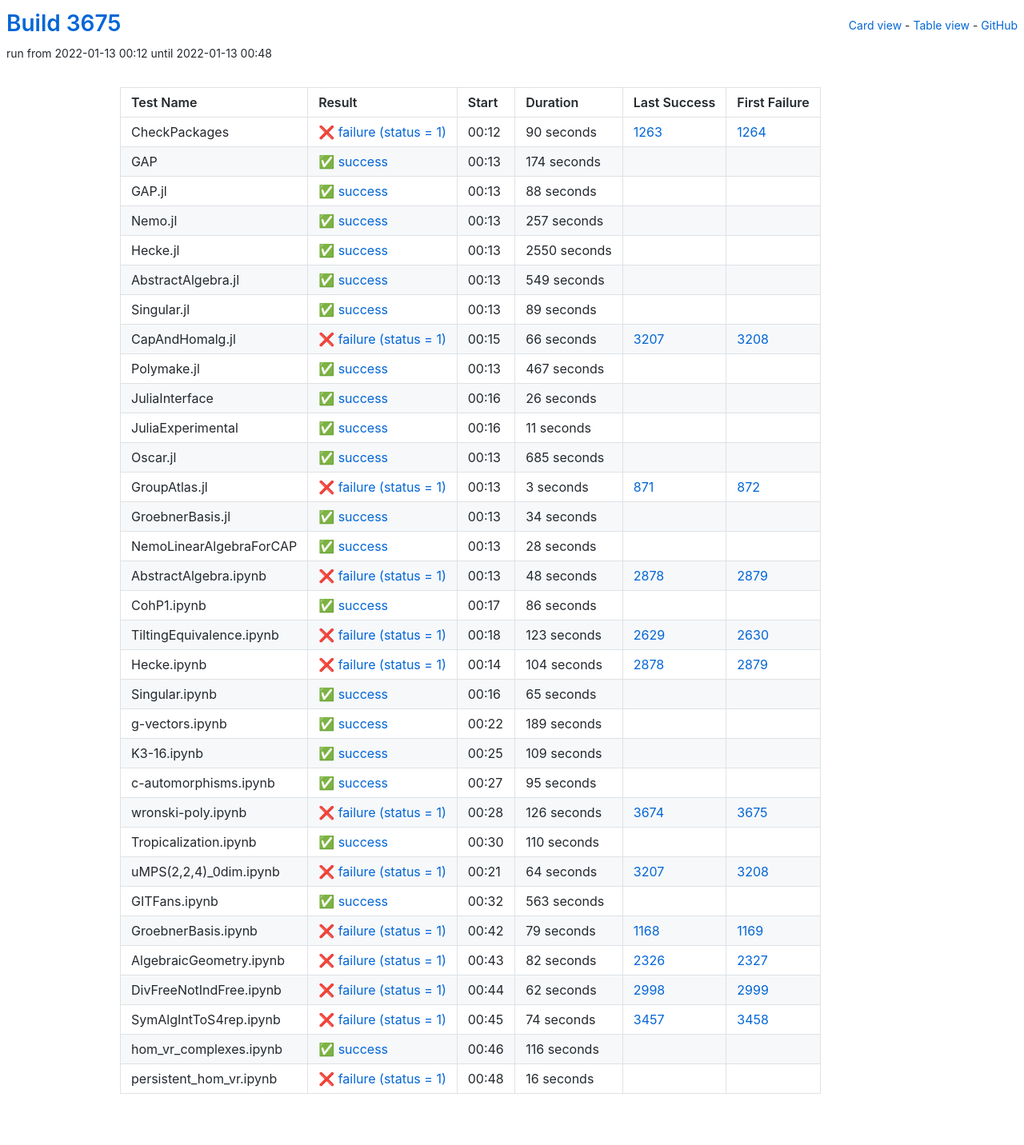
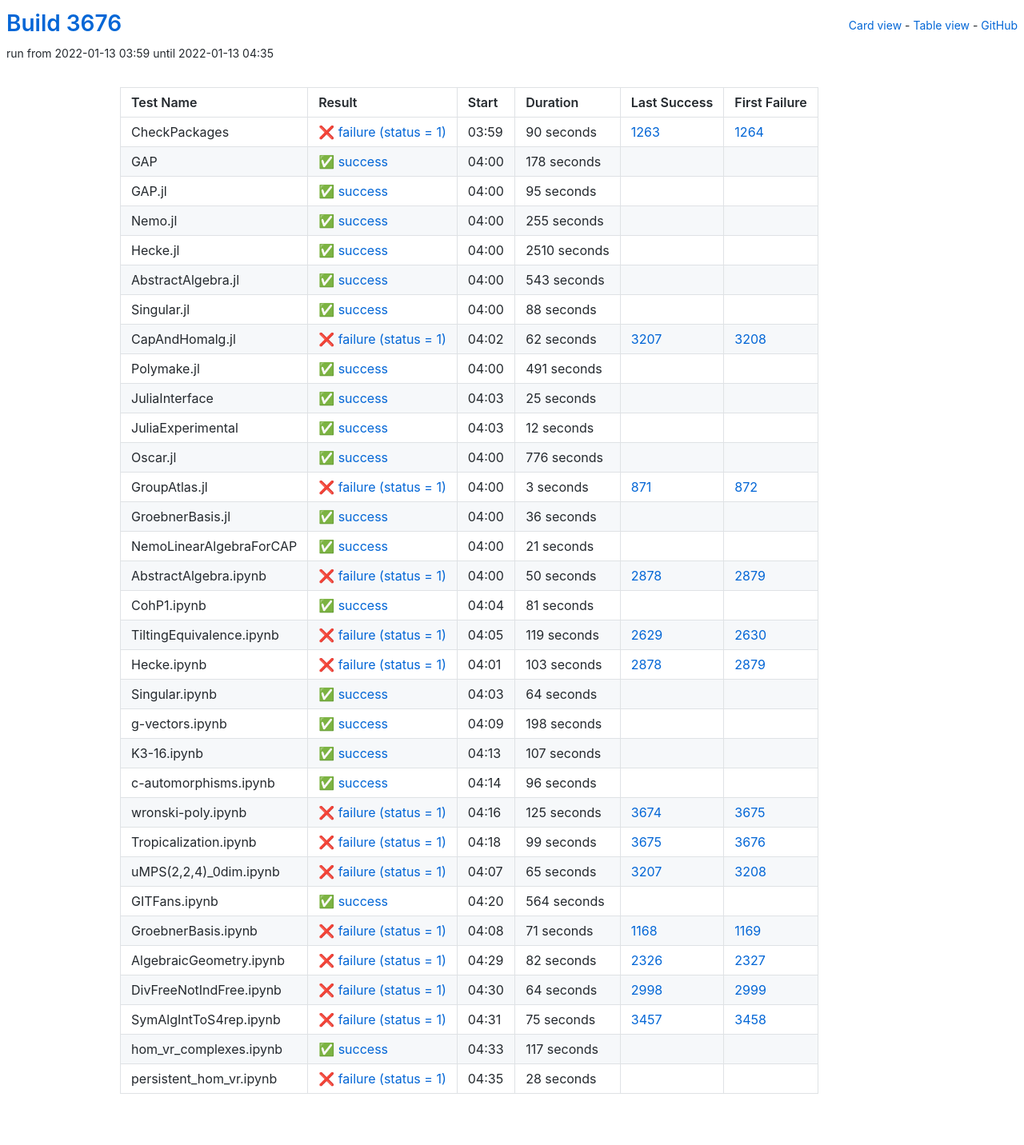
Before and after one commit to oscar-system/oscar-ci-status-stable, a Jekyll site: the page built from table.html, in a window 1280 px wide. Shown: the whole page at 80% size. Built offline with Jekyll 4.4.1, drawn with Linux system fonts in a browser that asks for light colours.

Commit message:
Build #3676

```diff
--- a/_data/ci.yml
+++ b/_data/ci.yml
@@ -1,6 +1,6 @@
 ---
-build: 3675
-build_url: https://oscarci.mathematik.uni-kl.de/job/oscar-stable/3675/
+build: 3676
+build_url: https://oscarci.mathematik.uni-kl.de/job/oscar-stable/3676/
 job: oscar-stable
 organization: oscar-system
 repo: oscar-ci-status-stable
@@ -8,8 +8,8 @@ repourl: https://github.com/oscar-system/oscar-ci-status-stable
 tests:
 - name: CheckPackages
   id: checkpackages
-  log: https://oscarci.mathematik.uni-kl.de/job/oscar-stable/3675/artifact/logs/build-3675/CheckPackages.log
-  start: 2022-01-13 00:12
+  log: https://oscarci.mathematik.uni-kl.de/job/oscar-stable/3676/artifact/logs/build-3676/CheckPackages.log
+  start: 2022-01-13 03:59
   success: false
   exitcode: 1
   status: failure
@@ -20,20 +20,68 @@ tests:
   first_failure_url: https://oscarci.mathematik.uni-kl.de/job/oscar-stable/1264/
 - name: GAP
   id: gap
-  log: https://oscarci.mathematik.uni-kl.de/job/oscar-stable/3675/artifact/logs/build-3675/GAP.log
-  start: 2022-01-13 00:13
+  log: https://oscarci.mathematik.uni-kl.de/job/oscar-stable/3676/artifact/logs/build-3676/GAP.log
+  start: 2022-01-13 04:00
   success: true
   exitcode: 0
   status: success
-  duration: 174
+  duration: 178
   last_success: false
   last_success_url:
   first_failure: false
   first_failure_url:
 - name: GAP.jl
   id: gap-jl
-  log: https://oscarci.mathematik.uni-kl.de/job/oscar-stable/3675/artifact/logs/build-3675/GAP.jl.log
-  start: 2022-01-13 00:13
+  log: https://oscarci.mathematik.uni-kl.de/job/oscar-stable/3676/artifact/logs/build-3676/GAP.jl.log
+  start: 2022-01-13 04:00
+  success: true
+  exitcode: 0
+  status: success
+  duration: 95
+  last_success: false
+  last_success_url:
+  first_failure: false
+  first_failure_url:
+- name: Nemo.jl
+  id: nemo-jl
+  log: https://oscarci.mathematik.uni-kl.de/job/oscar-stable/3676/artifact/logs/build-3676/Nemo.jl.log
+  start: 2022-01-13 04:00
+  success: true
+  exitcode: 0
+  status: success
+  duration: 255
+  last_success: false
+  last_success_url:
+  first_failure: false
+  first_failure_url:
+- name: Hecke.jl
+  id: hecke-jl
+  log: https://oscarci.mathematik.uni-kl.de/job/oscar-stable/3676/artifact/logs/build-3676/Hecke.jl.log
+  start: 2022-01-13 04:00
+  success: true
+  exitcode: 0
+  status: success
+  duration: 2510
+  last_success: false
+  last_success_url:
+  first_failure: false
+  first_failure_url:
+- name: AbstractAlgebra.jl
+  id: abstractalgebra-jl
+  log: https://oscarci.mathematik.uni-kl.de/job/oscar-stable/3676/artifact/logs/build-3676/AbstractAlgebra.jl.log
+  start: 2022-01-13 04:00
+  success: true
+  exitcode: 0
+  status: success
+  duration: 543
+  last_success: false
+  last_success_url:
+  first_failure: false
+  first_failure_url:
+- name: Singular.jl
+  id: singular-jl
+  log: https://oscarci.mathematik.uni-kl.de/job/oscar-stable/3676/artifact/logs/build-3676/Singular.jl.log
+  start: 2022-01-13 04:00
   success: true
   exitcode: 0
   status: success
@@ -42,118 +90,70 @@ tests:
   last_success_url:
   first_failure: false
   first_failure_url:
-- name: Nemo.jl
-  id: nemo-jl
-  log: https://oscarci.mathematik.uni-kl.de/job/oscar-stable/3675/artifact/logs/build-3675/Nemo.jl.log
-  start: 2022-01-13 00:13
-  success: true
-  exitcode: 0
-  status: success
-  duration: 257
-  last_success: false
-  last_success_url:
-  first_failure: false
-  first_failure_url:
-- name: Hecke.jl
-  id: hecke-jl
-  log: https://oscarci.mathematik.uni-kl.de/job/oscar-stable/3675/artifact/logs/build-3675/Hecke.jl.log
-  start: 2022-01-13 00:13
-  success: true
-  exitcode: 0
-  status: success
-  duration: 2550
-  last_success: false
-  last_success_url:
-  first_failure: false
-  first_failure_url:
-- name: AbstractAlgebra.jl
-  id: abstractalgebra-jl
-  log: https://oscarci.mathematik.uni-kl.de/job/oscar-stable/3675/artifact/logs/build-3675/AbstractAlgebra.jl.log
-  start: 2022-01-13 00:13
-  success: true
-  exitcode: 0
-  status: success
-  duration: 549
-  last_success: false
-  last_success_url:
-  first_failure: false
-  first_failure_url:
-- name: Singular.jl
-  id: singular-jl
-  log: https://oscarci.mathematik.uni-kl.de/job/oscar-stable/3675/artifact/logs/build-3675/Singular.jl.log
-  start: 2022-01-13 00:13
-  success: true
-  exitcode: 0
-  status: success
-  duration: 89
-  last_success: false
-  last_success_url:
-  first_failure: false
-  first_failure_url:
 - name: CapAndHomalg.jl
   id: capandhomalg-jl
-  log: https://oscarci.mathematik.uni-kl.de/job/oscar-stable/3675/artifact/logs/build-3675/CapAndHomalg.jl.log
-  start: 2022-01-13 00:15
+  log: https://oscarci.mathematik.uni-kl.de/job/oscar-stable/3676/artifact/logs/build-3676/CapAndHomalg.jl.log
+  start: 2022-01-13 04:02
   success: false
   exitcode: 1
   status: failure
-  duration: 66
+  duration: 62
   last_success: 3207
   last_success_url: https://oscarci.mathematik.uni-kl.de/job/oscar-stable/3207/
   first_failure: 3208
   first_failure_url: https://oscarci.mathematik.uni-kl.de/job/oscar-stable/3208/
 - name: Polymake.jl
   id: polymake-jl
-  log: https://oscarci.mathematik.uni-kl.de/job/oscar-stable/3675/artifact/logs/build-3675/Polymake.jl.log
-  start: 2022-01-13 00:13
+  log: https://oscarci.mathematik.uni-kl.de/job/oscar-stable/3676/artifact/logs/build-3676/Polymake.jl.log
+  start: 2022-01-13 04:00
   success: true
   exitcode: 0
   status: success
-  duration: 467
+  duration: 491
   last_success: false
   last_success_url:
   first_failure: false
   first_failure_url:
 - name: JuliaInterface
   id: juliainterface
-  log: https://oscarci.mathematik.uni-kl.de/job/oscar-stable/3675/artifact/logs/build-3675/JuliaInterface.log
-  start: 2022-01-13 00:16
+  log: https://oscarci.mathematik.uni-kl.de/job/oscar-stable/3676/artifact/logs/build-3676/JuliaInterface.log
+  start: 2022-01-13 04:03
   success: true
   exitcode: 0
   status: success
-  duration: 26
+  duration: 25
   last_success: false
   last_success_url:
   first_failure: false
   first_failure_url:
 - name: JuliaExperimental
   id: juliaexperimental
-  log: https://oscarci.mathematik.uni-kl.de/job/oscar-stable/3675/artifact/logs/build-3675/JuliaExperimental.log
-  start: 2022-01-13 00:16
+  log: https://oscarci.mathematik.uni-kl.de/job/oscar-stable/3676/artifact/logs/build-3676/JuliaExperimental.log
+  start: 2022-01-13 04:03
   success: true
   exitcode: 0
   status: success
-  duration: 11
+  duration: 12
   last_success: false
   last_success_url:
   first_failure: false
   first_failure_url:
 - name: Oscar.jl
   id: oscar-jl
-  log: https://oscarci.mathematik.uni-kl.de/job/oscar-stable/3675/artifact/logs/build-3675/Oscar.jl.log
-  start: 2022-01-13 00:13
+  log: https://oscarci.mathematik.uni-kl.de/job/oscar-stable/3676/artifact/logs/build-3676/Oscar.jl.log
+  start: 2022-01-13 04:00
   success: true
   exitcode: 0
   status: success
-  duration: 685
+  duration: 776
   last_success: false
   last_success_url:
   first_failure: false
   first_failure_url:
 - name: GroupAtlas.jl
   id: groupatlas-jl
-  log: https://oscarci.mathematik.uni-kl.de/job/oscar-stable/3675/artifact/logs/build-3675/GroupAtlas.jl.log
-  start: 2022-01-13 00:13
+  log: https://oscarci.mathematik.uni-kl.de/job/oscar-stable/3676/artifact/logs/build-3676/GroupAtlas.jl.log
+  start: 2022-01-13 04:00
   success: false
   exitcode: 1
   status: failure
@@ -164,188 +164,188 @@ tests:
   first_failure_url: https://oscarci.mathematik.uni-kl.de/job/oscar-stable/872/
 - name: GroebnerBasis.jl
   id: groebnerbasis-jl
-  log: https://oscarci.mathematik.uni-kl.de/job/oscar-stable/3675/artifact/logs/build-3675/GroebnerBasis.jl.log
-  start: 2022-01-13 00:13
+  log: https://oscarci.mathematik.uni-kl.de/job/oscar-stable/3676/artifact/logs/build-3676/GroebnerBasis.jl.log
+  start: 2022-01-13 04:00
   success: true
   exitcode: 0
   status: success
-  duration: 34
+  duration: 36
   last_success: false
   last_success_url:
   first_failure: false
   first_failure_url:
 - name: NemoLinearAlgebraForCAP
   id: nemolinearalgebraforcap
-  log: https://oscarci.mathematik.uni-kl.de/job/oscar-stable/3675/artifact/logs/build-3675/NemoLinearAlgebraForCAP.log
-  start: 2022-01-13 00:13
+  log: https://oscarci.mathematik.uni-kl.de/job/oscar-stable/3676/artifact/logs/build-3676/NemoLinearAlgebraForCAP.log
+  start: 2022-01-13 04:00
   success: true
   exitcode: 0
   status: success
-  duration: 28
+  duration: 21
   last_success: false
   last_success_url:
   first_failure: false
   first_failure_url:
 - name: AbstractAlgebra.ipynb
   id: abstractalgebra-ipynb
-  log: https://oscarci.mathematik.uni-kl.de/job/oscar-stable/3675/artifact/logs/build-3675/AbstractAlgebra.ipynb.log
-  start: 2022-01-13 00:13
+  log: https://oscarci.mathematik.uni-kl.de/job/oscar-stable/3676/artifact/logs/build-3676/AbstractAlgebra.ipynb.log
+  start: 2022-01-13 04:00
   success: false
   exitcode: 1
   status: failure
-  duration: 48
+  duration: 50
   last_success: 2878
   last_success_url: https://oscarci.mathematik.uni-kl.de/job/oscar-stable/2878/
   first_failure: 2879
   first_failure_url: https://oscarci.mathematik.uni-kl.de/job/oscar-stable/2879/
 - name: CohP1.ipynb
   id: cohp1-ipynb
-  log: https://oscarci.mathematik.uni-kl.de/job/oscar-stable/3675/artifact/logs/build-3675/CohP1.ipynb.log
-  start: 2022-01-13 00:17
+  log: https://oscarci.mathematik.uni-kl.de/job/oscar-stable/3676/artifact/logs/build-3676/CohP1.ipynb.log
+  start: 2022-01-13 04:04
   success: true
   exitcode: 0
   status: success
-  duration: 86
+  duration: 81
   last_success: false
   last_success_url:
   first_failure: false
   first_failure_url:
 - name: TiltingEquivalence.ipynb
   id: tiltingequivalence-ipynb
-  log: https://oscarci.mathematik.uni-kl.de/job/oscar-stable/3675/artifact/logs/build-3675/TiltingEquivalence.ipynb.log
-  start: 2022-01-13 00:18
+  log: https://oscarci.mathematik.uni-kl.de/job/oscar-stable/3676/artifact/logs/build-3676/TiltingEquivalence.ipynb.log
+  start: 2022-01-13 04:05
   success: false
   exitcode: 1
   status: failure
-  duration: 123
+  duration: 119
   last_success: 2629
   last_success_url: https://oscarci.mathematik.uni-kl.de/job/oscar-stable/2629/
   first_failure: 2630
   first_failure_url: https://oscarci.mathematik.uni-kl.de/job/oscar-stable/2630/
 - name: Hecke.ipynb
   id: hecke-ipynb
-  log: https://oscarci.mathematik.uni-kl.de/job/oscar-stable/3675/artifact/logs/build-3675/Hecke.ipynb.log
-  start: 2022-01-13 00:14
+  log: https://oscarci.mathematik.uni-kl.de/job/oscar-stable/3676/artifact/logs/build-3676/Hecke.ipynb.log
+  start: 2022-01-13 04:01
   success: false
   exitcode: 1
   status: failure
-  duration: 104
+  duration: 103
   last_success: 2878
   last_success_url: https://oscarci.mathematik.uni-kl.de/job/oscar-stable/2878/
   first_failure: 2879
   first_failure_url: https://oscarci.mathematik.uni-kl.de/job/oscar-stable/2879/
 - name: Singular.ipynb
   id: singular-ipynb
-  log: https://oscarci.mathematik.uni-kl.de/job/oscar-stable/3675/artifact/logs/build-3675/Singular.ipynb.log
-  start: 2022-01-13 00:16
+  log: https://oscarci.mathematik.uni-kl.de/job/oscar-stable/3676/artifact/logs/build-3676/Singular.ipynb.log
+  start: 2022-01-13 04:03
   success: true
   exitcode: 0
   status: success
-  duration: 65
+  duration: 64
   last_success: false
   last_success_url:
   first_failure: false
   first_failure_url:
 - name: g-vectors.ipynb
   id: g-vectors-ipynb
-  log: https://oscarci.mathematik.uni-kl.de/job/oscar-stable/3675/artifact/logs/build-3675/g-vectors.ipynb.log
-  start: 2022-01-13 00:22
+  log: https://oscarci.mathematik.uni-kl.de/job/oscar-stable/3676/artifact/logs/build-3676/g-vectors.ipynb.log
+  start: 2022-01-13 04:09
   success: true
   exitcode: 0
   status: success
-  duration: 189
+  duration: 198
   last_success: false
   last_success_url:
   first_failure: false
   first_failure_url:
 - name: K3-16.ipynb
   id: k3-16-ipynb
-  log: https://oscarci.mathematik.uni-kl.de/job/oscar-stable/3675/artifact/logs/build-3675/K3-16.ipynb.log
-  start: 2022-01-13 00:25
+  log: https://oscarci.mathematik.uni-kl.de/job/oscar-stable/3676/artifact/logs/build-3676/K3-16.ipynb.log
+  start: 2022-01-13 04:13
   success: true
   exitcode: 0
   status: success
-  duration: 109
+  duration: 107
   last_success: false
   last_success_url:
   first_failure: false
   first_failure_url:
 - name: c-automorphisms.ipynb
   id: c-automorphisms-ipynb
-  log: https://oscarci.mathematik.uni-kl.de/job/oscar-stable/3675/artifact/logs/build-3675/c-automorphisms.ipynb.log
-  start: 2022-01-13 00:27
+  log: https://oscarci.mathematik.uni-kl.de/job/oscar-stable/3676/artifact/logs/build-3676/c-automorphisms.ipynb.log
+  start: 2022-01-13 04:14
   success: true
   exitcode: 0
   status: success
-  duration: 95
+  duration: 96
   last_success: false
   last_success_url:
   first_failure: false
   first_failure_url:
 - name: wronski-poly.ipynb
   id: wronski-poly-ipynb
-  log: https://oscarci.mathematik.uni-kl.de/job/oscar-stable/3675/artifact/logs/build-3675/wronski-poly.ipynb.log
-  start: 2022-01-13 00:28
+  log: https://oscarci.mathematik.uni-kl.de/job/oscar-stable/3676/artifact/logs/build-3676/wronski-poly.ipynb.log
+  start: 2022-01-13 04:16
   success: false
   exitcode: 1
   status: failure
-  duration: 126
+  duration: 125
   last_success: 3674
   last_success_url: https://oscarci.mathematik.uni-kl.de/job/oscar-stable/3674/
   first_failure: 3675
   first_failure_url: https://oscarci.mathematik.uni-kl.de/job/oscar-stable/3675/
 - name: Tropicalization.ipynb
   id: tropicalization-ipynb
-  log: https://oscarci.mathematik.uni-kl.de/job/oscar-stable/3675/artifact/logs/build-3675/Tropicalization.ipynb.log
-  start: 2022-01-13 00:30
-  success: true
-  exitcode: 0
-  status: success
-  duration: 110
-  last_success: false
-  last_success_url:
-  first_failure: false
-  first_failure_url:
-- name: uMPS(2,2,4)_0dim.ipynb
-  id: umps-2-2-4-0dim-ipynb
-  log: https://oscarci.mathematik.uni-kl.de/job/oscar-stable/3675/artifact/logs/build-3675/uMPS-2-2-4-_0dim.ipynb.log
-  start: 2022-01-13 00:21
+  log: https://oscarci.mathematik.uni-kl.de/job/oscar-stable/3676/artifact/logs/build-3676/Tropicalization.ipynb.log
+  start: 2022-01-13 04:18
   success: false
   exitcode: 1
   status: failure
-  duration: 64
+  duration: 99
+  last_success: 3675
+  last_success_url: https://oscarci.mathematik.uni-kl.de/job/oscar-stable/3675/
+  first_failure: 3676
+  first_failure_url: https://oscarci.mathematik.uni-kl.de/job/oscar-stable/3676/
+- name: uMPS(2,2,4)_0dim.ipynb
+  id: umps-2-2-4-0dim-ipynb
+  log: https://oscarci.mathematik.uni-kl.de/job/oscar-stable/3676/artifact/logs/build-3676/uMPS-2-2-4-_0dim.ipynb.log
+  start: 2022-01-13 04:07
+  success: false
+  exitcode: 1
+  status: failure
+  duration: 65
   last_success: 3207
   last_success_url: https://oscarci.mathematik.uni-kl.de/job/oscar-stable/3207/
   first_failure: 3208
   first_failure_url: https://oscarci.mathematik.uni-kl.de/job/oscar-stable/3208/
 - name: GITFans.ipynb
   id: gitfans-ipynb
-  log: https://oscarci.mathematik.uni-kl.de/job/oscar-stable/3675/artifact/logs/build-3675/GITFans.ipynb.log
-  start: 2022-01-13 00:32
+  log: https://oscarci.mathematik.uni-kl.de/job/oscar-stable/3676/artifact/logs/build-3676/GITFans.ipynb.log
+  start: 2022-01-13 04:20
   success: true
   exitcode: 0
   status: success
-  duration: 563
+  duration: 564
   last_success: false
   last_success_url:
   first_failure: false
   first_failure_url:
 - name: GroebnerBasis.ipynb
   id: groebnerbasis-ipynb
-  log: https://oscarci.mathematik.uni-kl.de/job/oscar-stable/3675/artifact/logs/build-3675/GroebnerBasis.ipynb.log
-  start: 2022-01-13 00:42
+  log: https://oscarci.mathematik.uni-kl.de/job/oscar-stable/3676/artifact/logs/build-3676/GroebnerBasis.ipynb.log
+  start: 2022-01-13 04:08
   success: false
   exitcode: 1
   status: failure
-  duration: 79
+  duration: 71
   last_success: 1168
   last_success_url: https://oscarci.mathematik.uni-kl.de/job/oscar-stable/1168/
   first_failure: 1169
   first_failure_url: https://oscarci.mathematik.uni-kl.de/job/oscar-stable/1169/
 - name: AlgebraicGeometry.ipynb
   id: algebraicgeometry-ipynb
-  log: https://oscarci.mathematik.uni-kl.de/job/oscar-stable/3675/artifact/logs/build-3675/AlgebraicGeometry.ipynb.log
-  start: 2022-01-13 00:43
+  log: https://oscarci.mathematik.uni-kl.de/job/oscar-stable/3676/artifact/logs/build-3676/AlgebraicGeometry.ipynb.log
+  start: 2022-01-13 04:29
   success: false
   exitcode: 1
   status: failure
@@ -356,48 +356,48 @@ tests:
   first_failure_url: https://oscarci.mathematik.uni-kl.de/job/oscar-stable/2327/
 - name: DivFreeNotIndFree.ipynb
   id: divfreenotindfree-ipynb
-  log: https://oscarci.mathematik.uni-kl.de/job/oscar-stable/3675/artifact/logs/build-3675/DivFreeNotIndFree.ipynb.log
-  start: 2022-01-13 00:44
+  log: https://oscarci.mathematik.uni-kl.de/job/oscar-stable/3676/artifact/logs/build-3676/DivFreeNotIndFree.ipynb.log
+  start: 2022-01-13 04:30
   success: false
   exitcode: 1
   status: failure
-  duration: 62
+  duration: 64
   last_success: 2998
   last_success_url: https://oscarci.mathematik.uni-kl.de/job/oscar-stable/2998/
   first_failure: 2999
   first_failure_url: https://oscarci.mathematik.uni-kl.de/job/oscar-stable/2999/
 - name: SymAlgIntToS4rep.ipynb
   id: symalginttos4rep-ipynb
-  log: https://oscarci.mathematik.uni-kl.de/job/oscar-stable/3675/artifact/logs/build-3675/SymAlgIntToS4rep.ipynb.log
-  start: 2022-01-13 00:45
+  log: https://oscarci.mathematik.uni-kl.de/job/oscar-stable/3676/artifact/logs/build-3676/SymAlgIntToS4rep.ipynb.log
+  start: 2022-01-13 04:31
   success: false
   exitcode: 1
   status: failure
-  duration: 74
+  duration: 75
   last_success: 3457
   last_success_url: https://oscarci.mathematik.uni-kl.de/job/oscar-stable/3457/
   first_failure: 3458
   first_failure_url: https://oscarci.mathematik.uni-kl.de/job/oscar-stable/3458/
 - name: hom_vr_complexes.ipynb
   id: hom-vr-complexes-ipynb
-  log: https://oscarci.mathematik.uni-kl.de/job/oscar-stable/3675/artifact/logs/build-3675/hom_vr_complexes.ipynb.log
-  start: 2022-01-13 00:46
+  log: https://oscarci.mathematik.uni-kl.de/job/oscar-stable/3676/artifact/logs/build-3676/hom_vr_complexes.ipynb.log
+  start: 2022-01-13 04:33
   success: true
   exitcode: 0
   status: success
-  duration: 116
+  duration: 117
   last_success: false
   last_success_url:
   first_failure: false
   first_failure_url:
 - name: persistent_hom_vr.ipynb
   id: persistent-hom-vr-ipynb
-  log: https://oscarci.mathematik.uni-kl.de/job/oscar-stable/3675/artifact/logs/build-3675/persistent_hom_vr.ipynb.log
-  start: 2022-01-13 00:48
+  log: https://oscarci.mathematik.uni-kl.de/job/oscar-stable/3676/artifact/logs/build-3676/persistent_hom_vr.ipynb.log
+  start: 2022-01-13 04:35
   success: false
   exitcode: 1
   status: failure
-  duration: 16
+  duration: 28
   last_success: false
   last_success_url:
   first_failure: false
```
Also changed, not shown: README.md.
